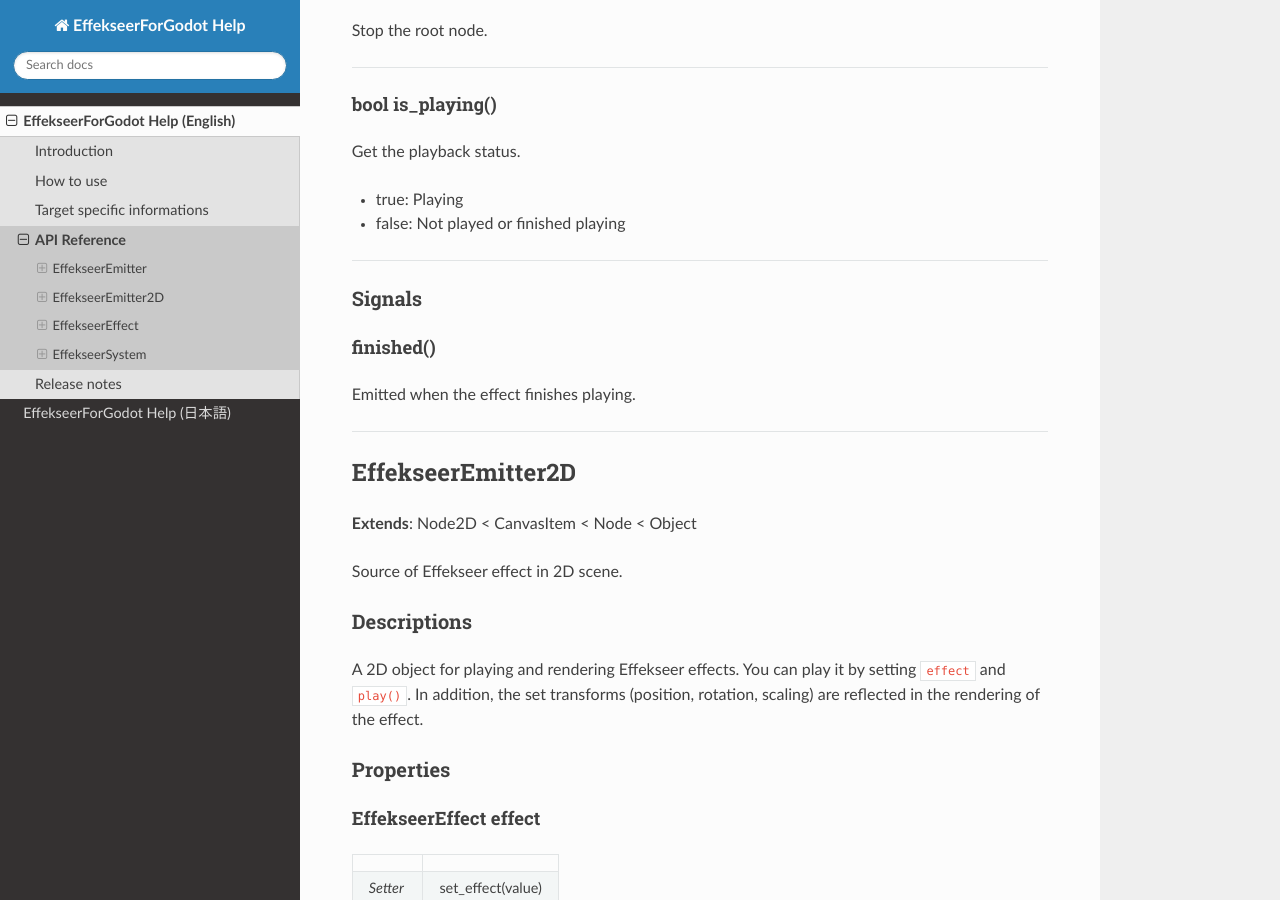
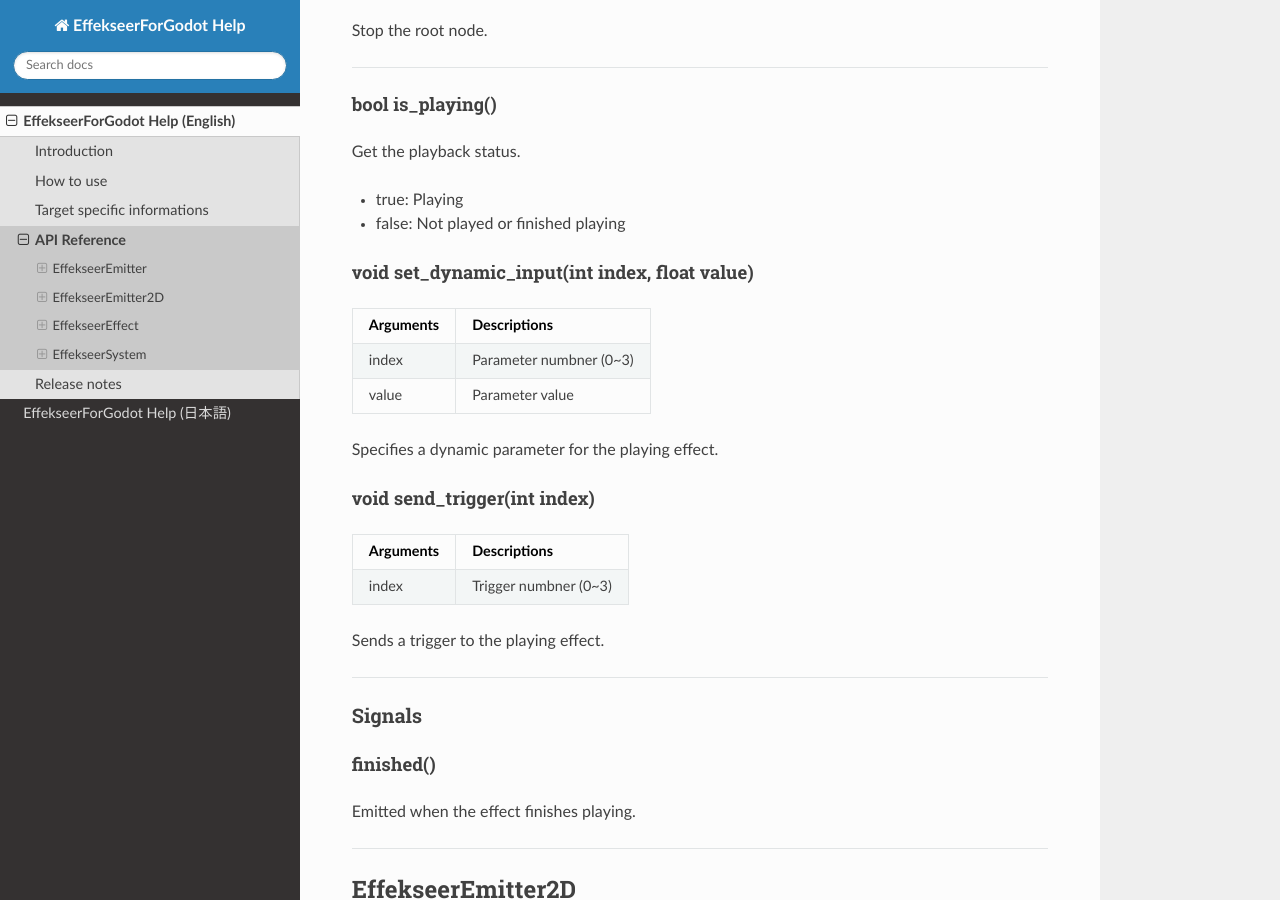
Before and after one commit to effekseer/EffekseerForGodot3, a Sphinx documentation site: the page built from Docs/source/en/api-reference.md, in a window 1280 px wide and 900 px high, scrolled down 2445 px. Built offline with Sphinx 7.4.7 and the Read the Docs theme 2.0.0, drawn with Linux system fonts in a browser that asks for light colours; some of the changed text lies outside the part shown.

Commit message:
Add docs for 1.70

```diff
--- a/Docs/source/en/api-reference.md
+++ b/Docs/source/en/api-reference.md
@@ -112,6 +112,23 @@
 
 - true: Playing
 - false: Not played or finished playing
+
+#### void set_dynamic_input(int index, float value)
+
+| Arguments | Descriptions              |
+|-----------|---------------------------|
+| index     | Parameter numbner (0~3)   |
+| value     | Parameter value           |
+
+Specifies a dynamic parameter for the playing effect.
+
+#### void send_trigger(int index)
+
+| Arguments | Descriptions              |
+|-----------|---------------------------|
+| index     | Trigger numbner (0~3)     |
+
+Sends a trigger to the playing effect.
 
 ----
 
@@ -246,6 +263,23 @@
 - true: Playing
 - false: Not played or finished playing
 
+#### void set_dynamic_input(int index, float value)
+
+| Arguments | Descriptions              |
+|-----------|---------------------------|
+| index     | Parameter numbner (0~3)   |
+| value     | Parameter value           |
+
+Specifies a dynamic parameter for the playing effect.
+
+#### void send_trigger(int index)
+
+| Arguments | Descriptions              |
+|-----------|---------------------------|
+| index     | Trigger numbner (0~3)     |
+
+Sends a trigger to the playing effect.
+
 ----
 
 ### Signals
```
Also changed, not shown: Docs/source/en/history.md (+6 -0 lines), Docs/source/en/introduction.md (+1 -0 lines), Docs/source/ja/api-reference.md (+34 -0 lines), Docs/source/ja/history.md (+6 -0 lines), Docs/source/ja/introduction.md (+1 -0 lines).
